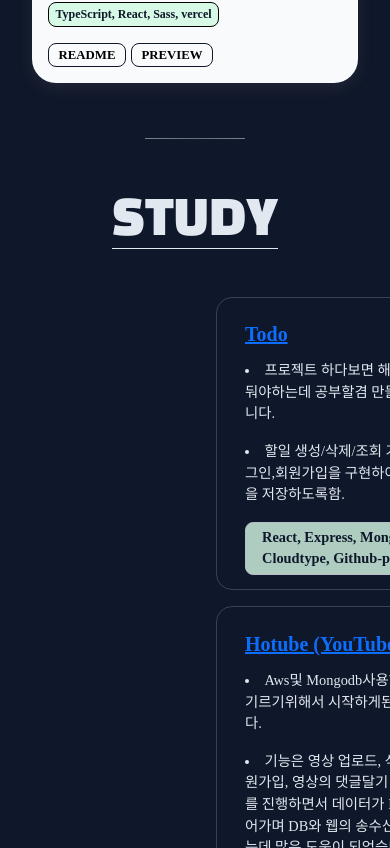
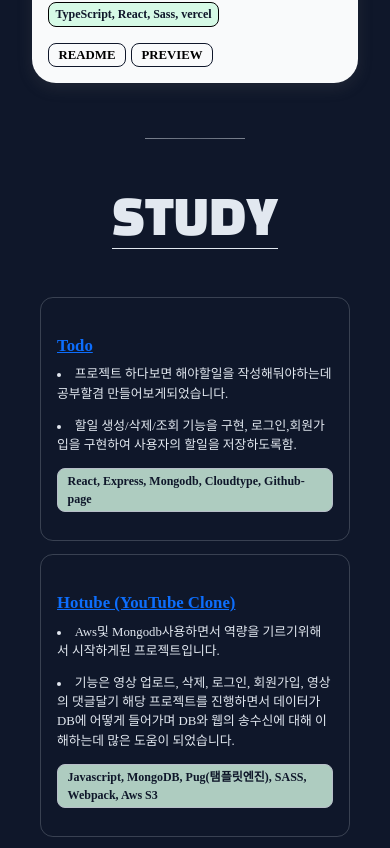
Before and after one commit to sungho-heo/test_protfolio, a React (Vite) app: page / in a window 390 px wide. Shown: the part 3176-4024 px from the top of the page. Built offline with nearby package versions, Linux system fonts and the light colour scheme.

Commit message:
mobile study update and sidebar error resolve

```diff
--- a/src/components/Home.tsx
+++ b/src/components/Home.tsx
@@ -82,12 +82,19 @@ export const Home: React.FC<HomeProps> = ({
         }`}
         onMouseEnter={() => setShowSidebar(true)}
         onMouseLeave={() => setShowSidebar(false)}
+        onTouchStart={(e) => {
+          // 사이드바 외부 터치 → 닫기
+          if (!e.currentTarget.contains(e.target as Node)) {
+            setShowSidebar(false);
+          }
+        }}
         aria-label="Sidebar"
       >
         <div
           className={homeStyles.Sidebar_content}
           onMouseLeave={() => setShowSidebar(false)} // Remocon 벗어나면 닫힘
           onMouseEnter={() => setShowSidebar(true)}
+          onTouchStart={(e) => e.stopPropagation()} // 내부 터치 시 닫히지 않게 처리
         >
           <button
             className={homeStyles.Sidebar_button}
--- a/src/scss/Home.module.scss
+++ b/src/scss/Home.module.scss
@@ -119,7 +119,6 @@
 
 // mobile
 @media (max-width: 768px) {
-  /* Centerhead */
   .Centerhead_title {
     font-size: 2rem; /* 모바일에서 글자 축소 */
     line-height: 1.2;
@@ -141,8 +140,8 @@
 
   .Archiving_archives {
     flex-direction: column; /* 카드 세로 정렬 */
-    row-gap: 1.5rem; /* 세로 간격 */
-    column-gap: 0; /* 가로 간격 제거 */
+    row-gap: 1.5rem;
+    column-gap: 0;
     align-items: center;
   }
 
@@ -160,6 +159,10 @@
     width: 80%; /* 모바일에서 사이드바 넓이 조정 */
   }
 
+  .Side_sidebar.open {
+    transform: translateX(0);
+  }
+
   .Sidebar_content {
     padding: 1.5rem 1rem;
   }
--- a/src/scss/section/Study.module.scss
+++ b/src/scss/section/Study.module.scss
@@ -5,7 +5,7 @@
   padding: 1.5rem 3rem;
 }
 
-// div ul감싼
+/* 카드 리스트: 2열 유지*/
 .Studies_lists {
   display: grid;
   grid-template-columns: repeat(auto-fill, minmax(300px, 1fr));
@@ -45,6 +45,7 @@ ul.StudyDetails_teach-stacks {
   list-style-type: none;
 }
 
+/* 스택 리스트 */
 .StudyDetails_teach-stacks {
   color: #0f172a;
   display: flex;
@@ -56,3 +57,46 @@ ul.StudyDetails_teach-stacks {
   background-color: #d6fae6;
   opacity: 0.8;
 }
+
+// mobile
+@media (max-width: 768px) {
+  .Study_section {
+    padding: 1.5rem 1rem;
+  }
+
+  /* 카드 리스트: 2열 유지 + 패딩 축소 */
+  .Studies_lists {
+    padding: 0 1rem; /* 좌우 패딩 크게 줄이기 */
+    grid-template-columns: repeat(2, 1fr); /* 2열 유지 */
+    gap: 0.8rem;
+  }
+
+  .StudyDetails_card {
+    padding: 1rem; /* 패딩 줄이기 */
+    border-radius: 0.8rem;
+  }
+
+  .StudyDetails_title {
+    font-size: 1.05rem;
+    margin-bottom: 0.6rem;
+  }
+
+  .StudyDetails_description {
+    font-size: 0.8rem;
+    margin-bottom: 0.8rem;
+  }
+
+  .StudyDetails_teach-stacks {
+    font-size: 0.75rem;
+    padding: 0.2rem 0.6rem;
+    gap: 0.5rem;
+    flex-wrap: wrap; /* 길어지면 자동 줄바꿈 */
+  }
+}
+
+/* 화면이 매우 좁으면 1열로 변경 */
+@media (max-width: 480px) {
+  .Studies_lists {
+    grid-template-columns: 1fr; /* 1열 */
+  }
+}
```
